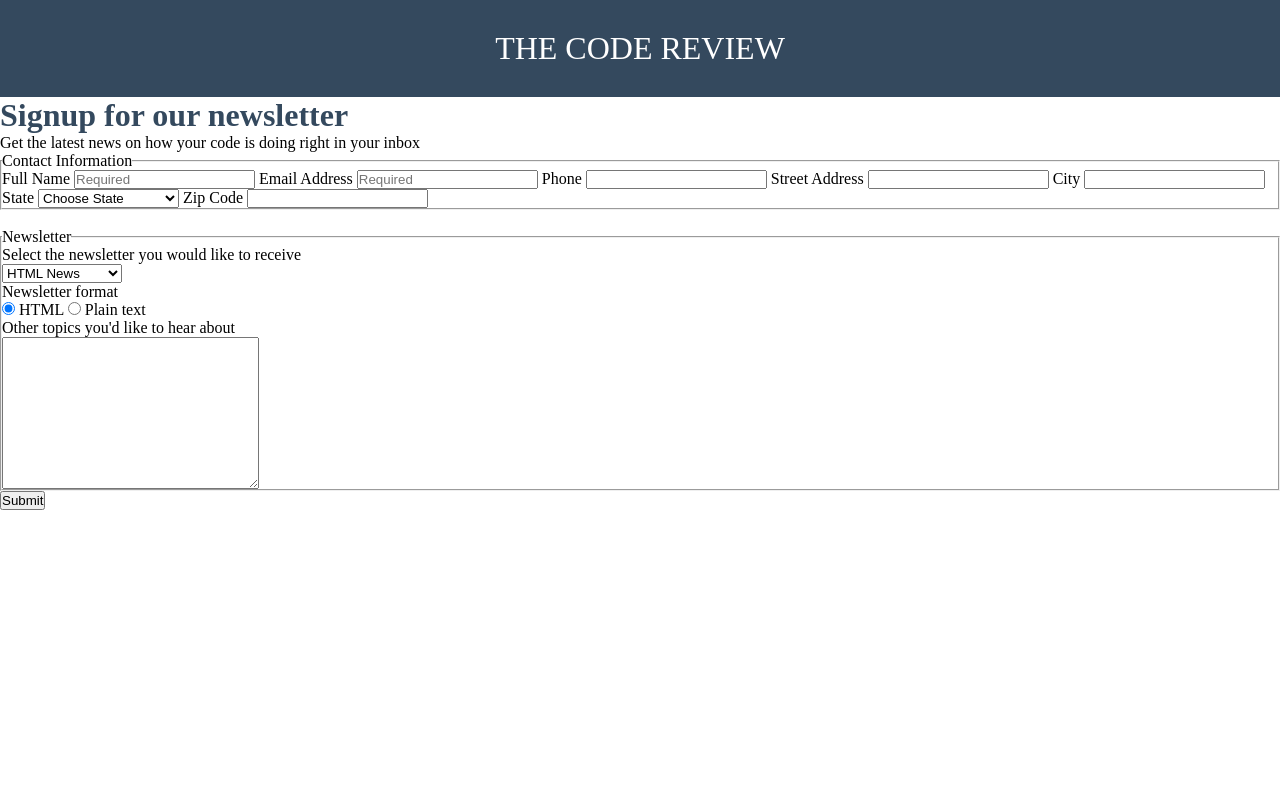
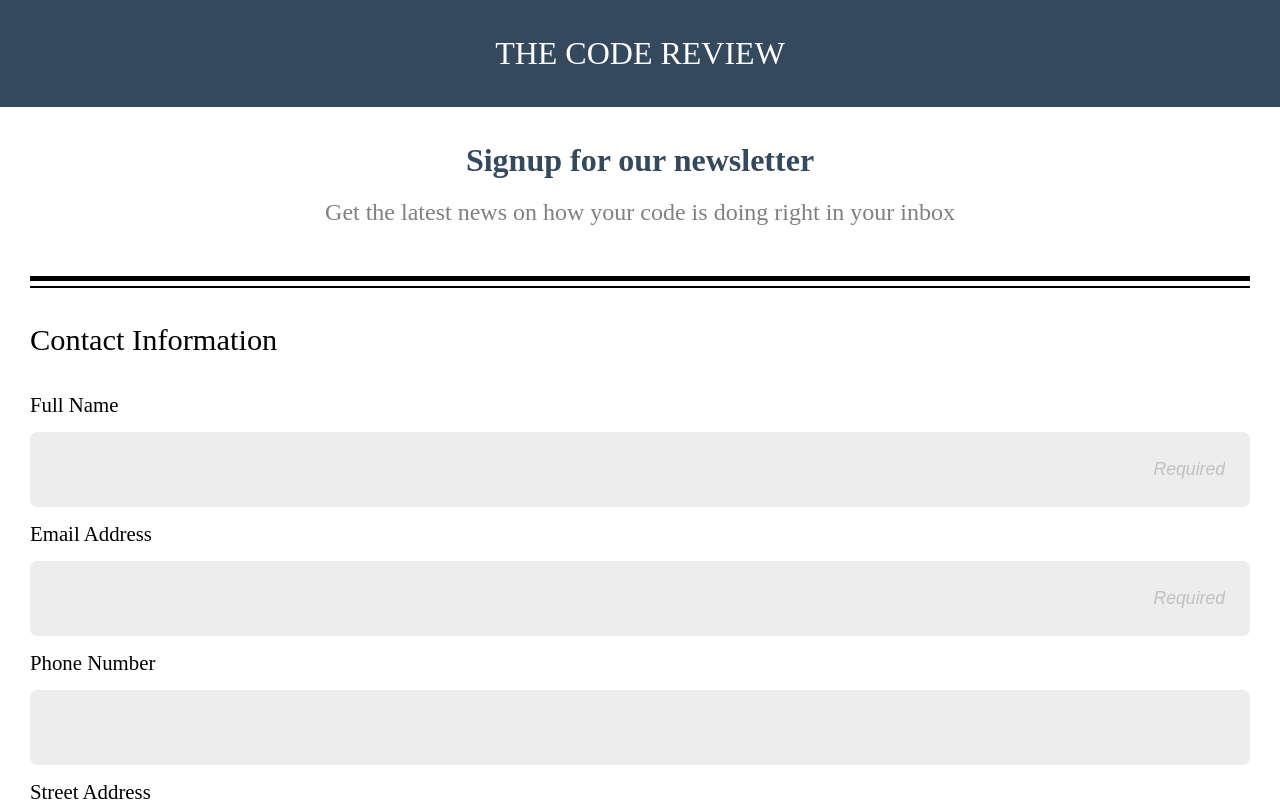
Before and after one commit to CALEJO12/teamtreehouse-unit-3, a plain HTML site: page index.html in a window 1280 px wide. Shown: the top 806 px of the page. Drawn offline with Linux system fonts and the light colour scheme.

Commit message:
Added CSS to match mockup project
Added padding and margins, along with font-sizing.

```diff
--- a/index.html
+++ b/index.html
@@ -7,29 +7,32 @@
     <title>Document</title>
 </head>
 <body>
-
     <header>THE CODE REVIEW</header>
 
-    <h1>Signup for our newsletter</h1>
-    <p>Get the latest news on how your code is doing right in your inbox</p>
+    <div class="header">
+
+        <h1>Signup for our newsletter</h1>
+        <p>Get the latest news on how your code is doing right in your inbox</p>
+
+    </div>
 
     <form action="">
-
+        <div class="contact">
         <fieldset>
 
             <legend>Contact Information</legend>
-            <label>Full Name</label>
-            <input type="text" placeholder="Required" required>
-            <label>Email Address</label>
-            <input type="email" placeholder="Required" required>
-            <label>Phone</label>
-            <input type="tel">
-            <label>Street Address</label>
-            <input type="text">
-            <label>City</label>
-            <input type="text">
+            <label for="name">Full Name</label>
+            <input id="name" type="text" name="contact" placeholder="Required" required>
+            <label for="email">Email Address</label>
+            <input id="email" type="email" name="contact" placeholder="Required" required>
+            <label for="tel">Phone Number</label>
+            <input id="tel" type="tel" name="contact">
+            <label for="address">Street Address</label>
+            <input id="address" type="text" name="contact">
+            <label for="city">City</label>
+            <input id="city" type="text" name="contact">
 
-            <label for="">State</label>
+            <label for="state">State</label>
             <select name="state" id="state" size="1">
                 <option value="">Choose State</option>
                 <option value="AL">Alabama</option>
@@ -86,33 +89,30 @@
 
             </select>
 
-            <label for="">Zip Code</label>
-            <input type="text" pattern="[0-9]*">
+            <label for="zip">Zip Code</label>
+            <input id="zip" type="text" name="contact" pattern="[0-9]*">
 
         </fieldset>
-
+        </div>
         <br>
 
-        <fieldset>
+        <fieldset class="newsletter">
 
             <legend>Newsletter</legend>
 
-            <p>Select the newsletter you would like to receive</p>
-            <select name="" id="">
-                <option value="">HTML News</option>
-                <option value="">CSS News</option>
-                <option value="">Javascript News</option>
+            <label>Select the newsletter you would like to receive</label>
+            <input type="checkbox" name="newsletter" value="hnews"> HTML News
+            <input type="checkbox" name="newsletter" value="cnews"> CSS News
+            <input type="checkbox" name="newsletter" value="jnews"> Javascript News
 
-            </select>
+            <label>Newsletter format</label>
+            <input type="radio" name="format" value="html" checked="checked"> HTML
+            <input type="radio" name="format" value="plain"> Plain text
 
-            <p>Newsletter format</p>
-            <input type="radio" name="hands" value="rock" checked="checked"> HTML
-            <input type="radio" name="hands" value="paper"> Plain text
+            <label for="comment">Other topics you'd like to hear about</label>
+            <textarea name="comment" id="comment" cols="30" rows="10"></textarea>
 
-            <p>Other topics you'd like to hear about</p>
-            <textarea name="" id="" cols="30" rows="10"></textarea>
-
-        </fieldset>
+        </fieldset><!-- newsletter container end -->
 
         <button type="submit">Submit</button>
 
--- a/styles.css
+++ b/styles.css
@@ -4,14 +4,66 @@
     box-sizing: border-box;
 }
 
+.header {
+    text-align: center;
+    border-bottom: 5px solid black;
+    margin: 35px 30px 0px;
+}
+
+.header p {
+    color: gray;
+    font-size: 1.5em;
+    padding: 20px 15px 50px;
+}
+
 header {
+    text-align: center;
     background-color: #34495E;
     color: white;
-    text-align: center;
     font-size: 2em;
-    padding: 30px;
+    padding: 35px;
 }
 
 h1 {
     color: #34495E
 }
+
+form {
+    padding: 5px 30px 30px;
+}
+
+fieldset {
+  border:none;
+}
+
+.contact {
+    border-bottom: 5px solid black;
+    border-top: 2px solid black;
+}
+
+input[name="contact"], #state {
+    display: block;
+    width: 100%;
+    height: 75px;
+    font-size: 1.1em;
+    margin: 15px 0px;
+    background-color: #ededed;
+    border: none;
+    border-radius: 7px;
+    padding: 0px 25px;
+}
+label {
+    font-size: 1.3em;
+    margin: 50px 0px;
+}
+
+legend {
+    font-size: 1.9em;
+    padding: 35px 0px;
+}
+
+input::placeholder {
+    text-align: right;
+    color: #c2c0c0;
+    font-style: italic;
+}
```
